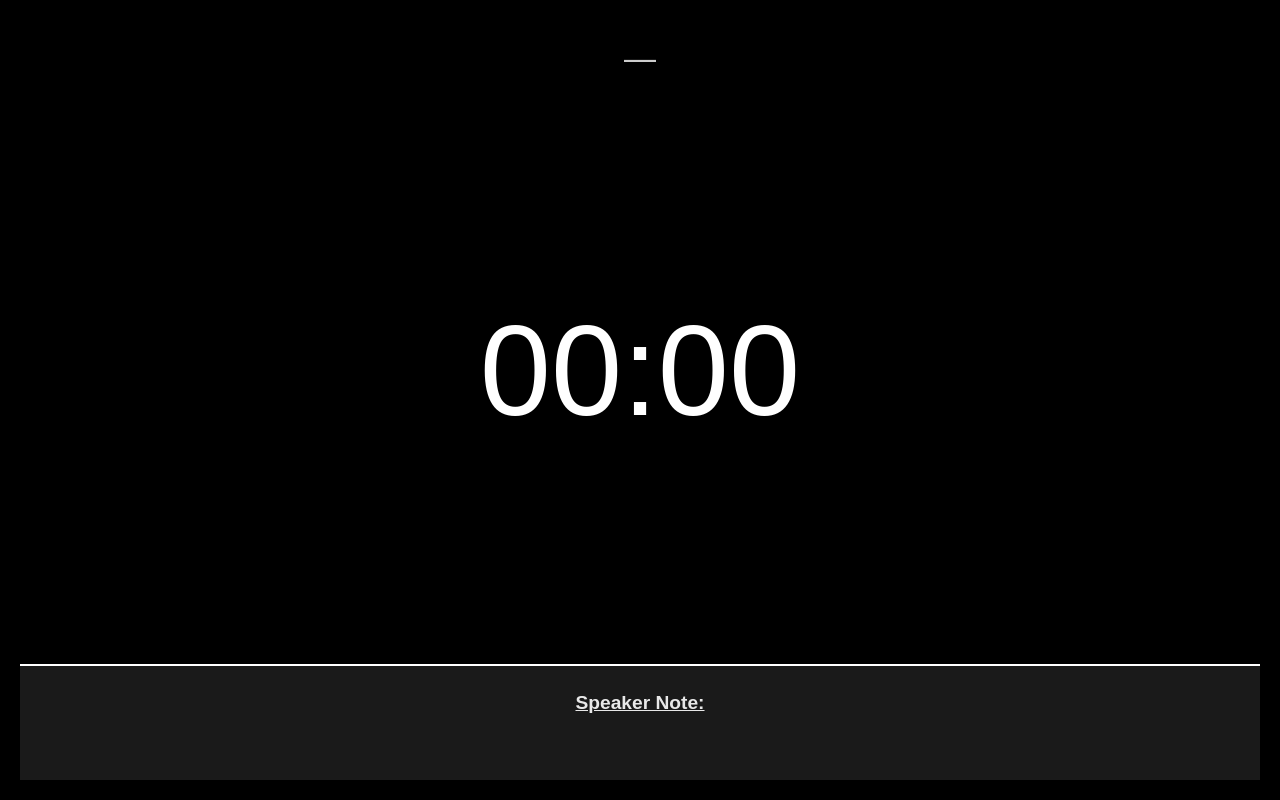
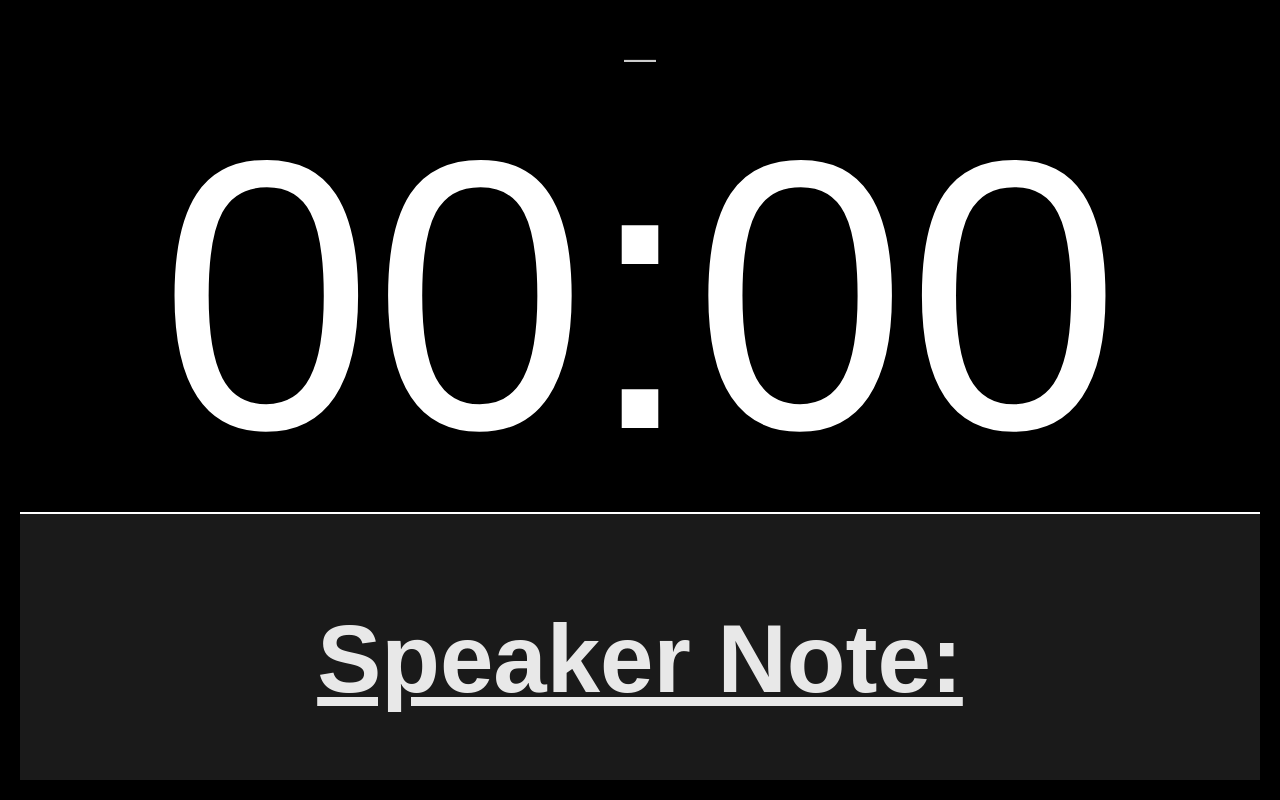
Before and after one commit to texasles/deuschronos, a plain HTML site: page display.html in a window 1280 px wide. Drawn offline with Linux system fonts and the light colour scheme.

Commit message:
Update display.html

```diff
--- a/display.html
+++ b/display.html
@@ -41,7 +41,7 @@
     }
 
     .clock {
-      font-size: 8rem;
+      font-size: 24rem;
       line-height: 1;
       margin: 0;
       padding: 0;
@@ -56,7 +56,7 @@
     }
 
     .note-area h2 {
-      font-size: 1.2rem;
+      font-size: 6rem;
       margin-bottom: 8px;
       opacity: 0.9;
       text-decoration: underline;
```
